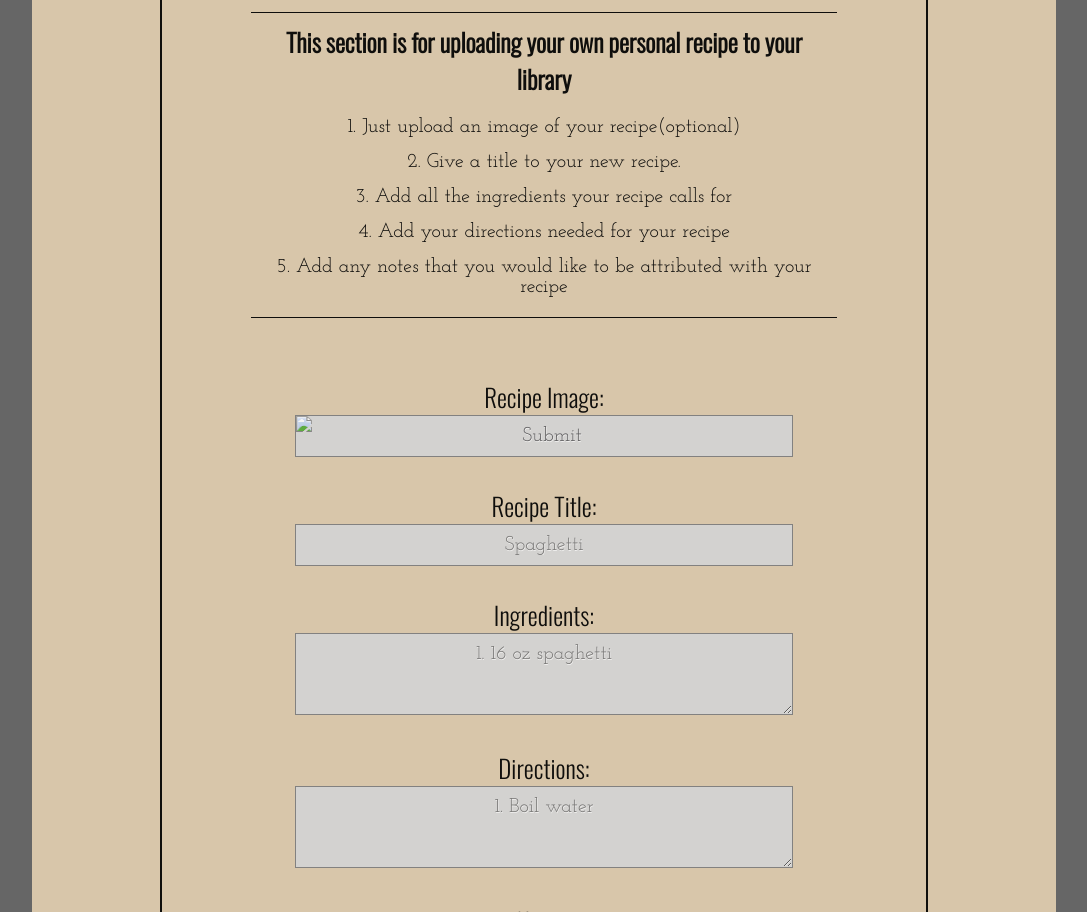
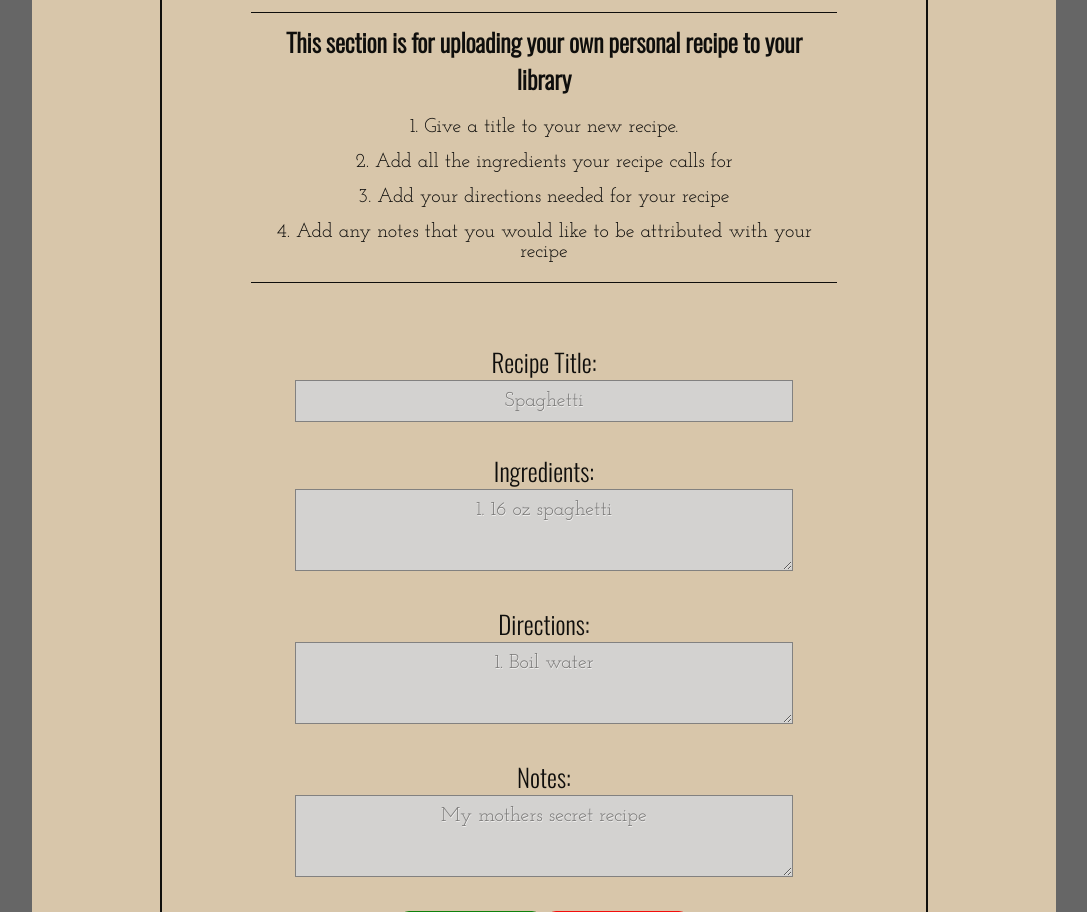
Before and after one commit to bgerardi20/my-recipe-finder-node-capstone, a website: page public/index.html in a window 1280 px wide. Shown: the part 7484-8396 px from the top of the page, without its empty margins (96-1183 px from the left). Drawn offline with nearby package versions, Linux system fonts and the light colour scheme.

Commit message:
look and feel completed

```diff
--- a/public/index.html
+++ b/public/index.html
@@ -442,18 +442,20 @@
             <h2 class="createTitle">Create A Recipe</h2>
             <div class="createInstructions">
                 <h4 id="createSubTitle">This section is for uploading your own personal recipe to your library</h4>
-                <p class="createInfo">1. Just upload an image of your recipe(optional)</p>
-                <p class="createInfo">2. Give a title to your new recipe.</p>
-                <p class="createInfo">3. Add all the ingredients your recipe calls for</p>
-                <p class="createInfo">4. Add your directions needed for your recipe</p>
-                <p class="createInfo">5. Add any notes that you would like to be attributed with your recipe</p>
+                <!--                <p class="createInfo">1. Just upload an image of your recipe(optional)</p>-->
+                <p class="createInfo">1. Give a title to your new recipe.</p>
+                <p class="createInfo">2. Add all the ingredients your recipe calls for</p>
+                <p class="createInfo">3. Add your directions needed for your recipe</p>
+                <p class="createInfo">4. Add any notes that you would like to be attributed with your recipe</p>
             </div>
 
             <form class="createForm" action="" method="POST">
-                <div class="createSections">
-                    <label class="createLabel" for="image">Recipe Image:</label><br>
-                    <input class="createInput" type="image" name="image" id="image"><br>
-                </div>
+                <!--
+<div class="createSections">
+    <label class="createLabel" for="image">Recipe Image:</label><br>
+    <input class="createInput" type="image" name="image" id="image"><br>
+</div>
+-->
                 <div class="createSections">
                     <label class="createLabel" for="title">Recipe Title:</label><br>
                     <input class="createInput" type="text" name="title" id="title" placeholder="Spaghetti" required><br>
--- a/public/styles.css
+++ b/public/styles.css
@@ -627,7 +627,7 @@ button {
     }
 
     .searchSubmit {
-        width: 17%;
+        width: 15%;
     }
 
     .search {
```
